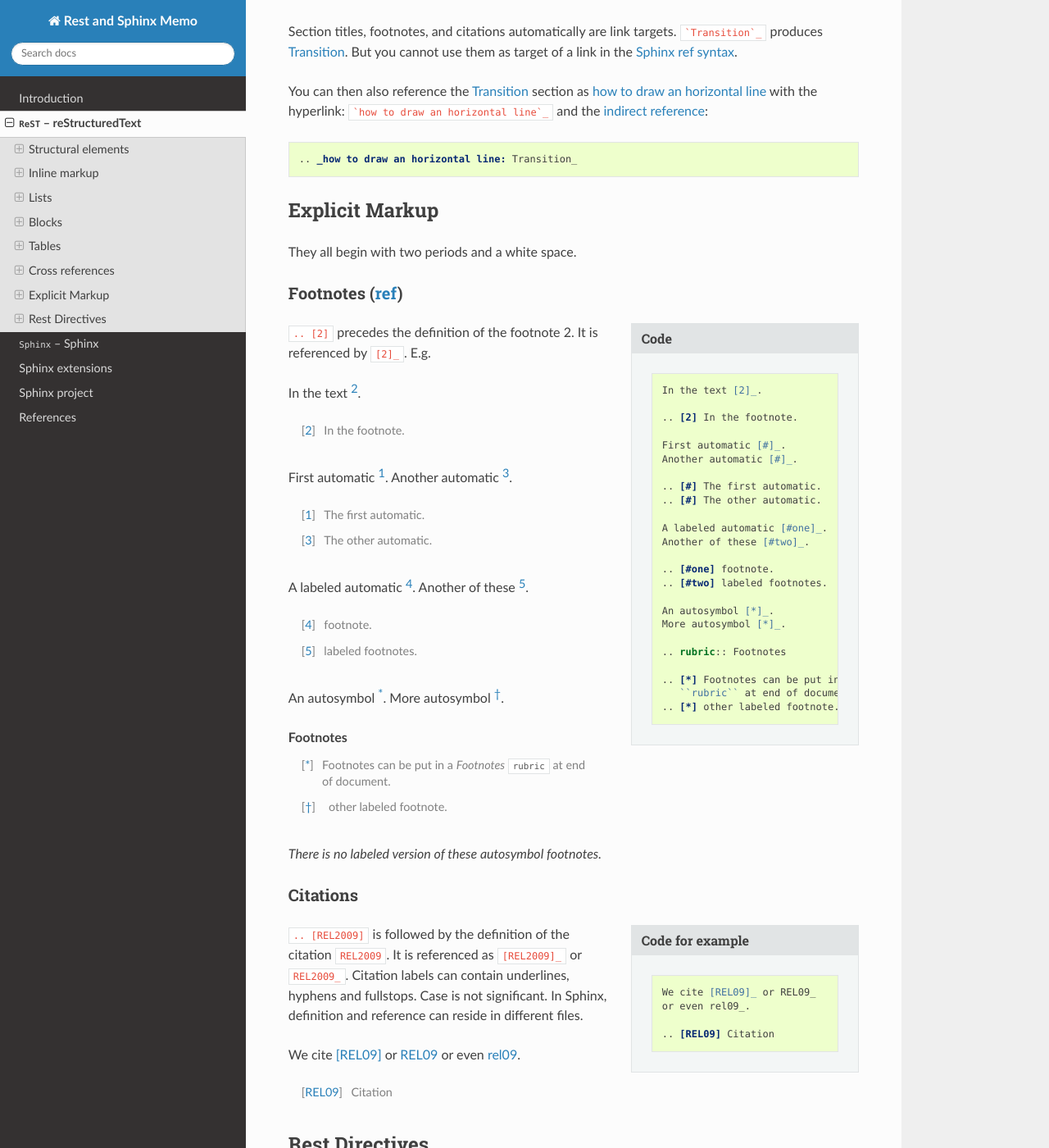
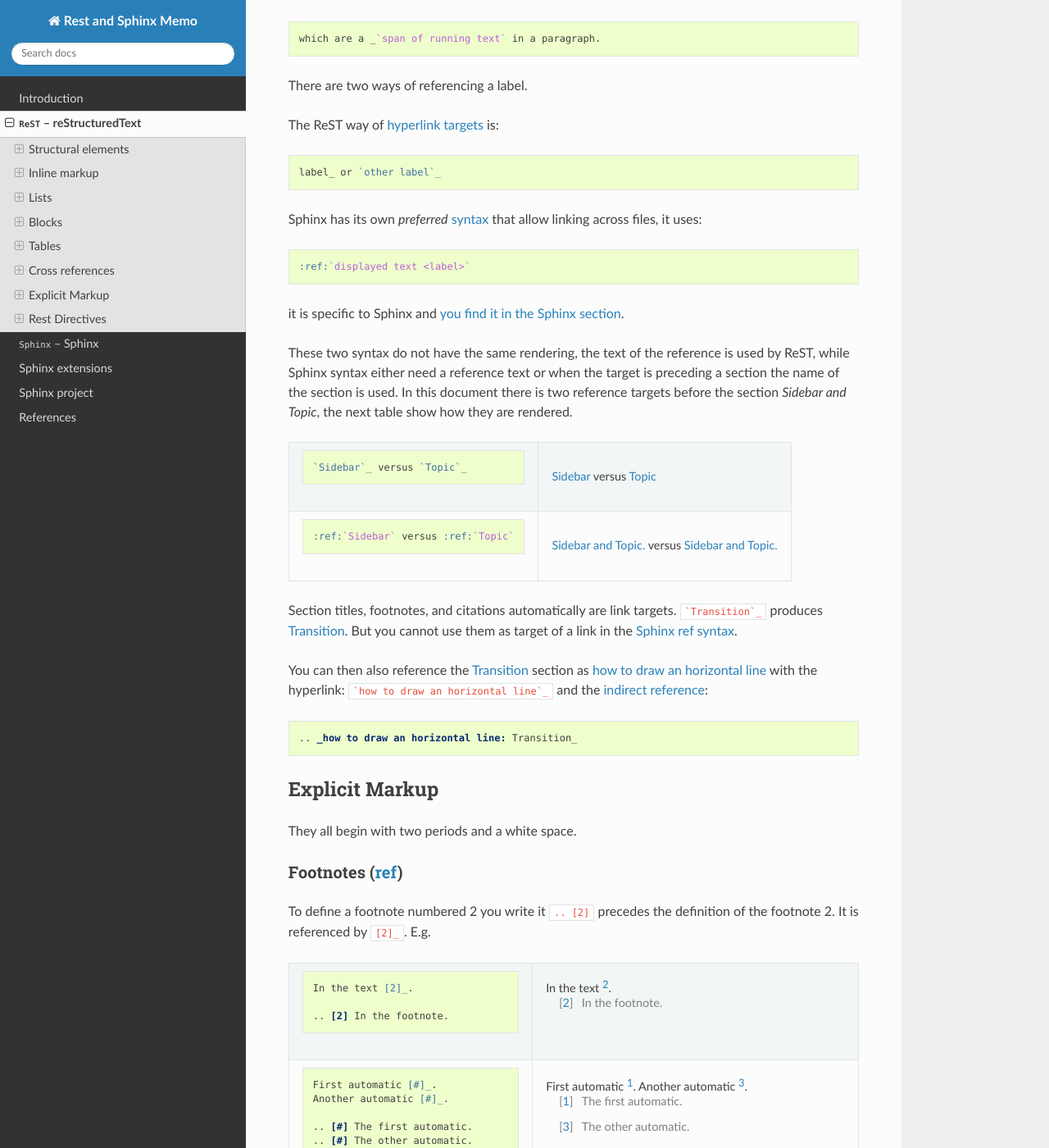
Before and after one commit to marczz/rest-sphinx-memo, a Sphinx documentation site: the page built from source/ReST.rst, in a window 1280 px wide and 1400 px high, scrolled down 14789 px. Shown: the whole window at 82% size. Built offline with Sphinx 7.4.7 and the Read the Docs theme 2.0.0, drawn with Linux system fonts in a browser that asks for light colours; formulas are drawn with MathJax 3; the version number could not be read and is left out; some of the changed text lies outside the part shown.

Commit message:
ReST.rst: refined
- added references
- mention some ambiguities
- enhance layout

````diff
--- a/source/ReST.rst
+++ b/source/ReST.rst
@@ -495,31 +495,11 @@
 
 Block quote
 -----------
-.. comment
-
-   ::
-
-      indenting them more than the surrounding paragraphs.
-
-         Neither from itself nor from another,
-         Nor from both,
-         Nor without a cause,
-         Does anything whatever, anywhere arise.
-
-         --Nagarjuna - *Mulamadhyamakakarika*
-
-         .. pull-quote::
-
-            Just as a solid rock ...
-
-         .. highlights::
-
-            With these *highlights* ...
 
 
 ::
 
-   surrounding paragraph.
+   created by ... surrounding paragraph.
 
       Neither from itself nor from another,
       Nor from both,
@@ -1015,7 +995,10 @@
 
 There exist two way to write hyperlink references
 (:restref:`ref<restructuredtext.html#hyperlink-references>`),
-either in a `citation style`_ or in an `in-line style`_.
+either in a `citation style`_ or inline with `embedded-uri`_.
+
+.. index::
+   reference; citation style
 
 .. citation style:
 
@@ -1024,10 +1007,9 @@
 
 .. code-block:: ReST
 
-      A link to `Sphinx Home`_ in citation style.
-
-      .. _Sphinx Home: http://sphinx.pocoo.org
-
+   A link to `Sphinx Home`_ in citation style.
+
+   .. _Sphinx Home: http://sphinx.pocoo.org
 
 
 A link to `Sphinx Home`_ in citation style ( :restref:`ref
@@ -1036,18 +1018,28 @@
 In printed documents the link will be listed similar as a citation, as
 opposed to HTML documents.
 
+.. _reference name:
+
+The reference is composed of words made of alphabetic and numeric
+characters and characters in the set ``[,:_+-]`` *without double
+hyphens*, separated by spaces. (:restref:`ref
+<restructuredtext.html#reference-names>`)
+
+The targets are equivalent when they differ only by case, number of
+spaces *space character, tabulation or new line*.
+
 When the target has no embedded spaces the backquotes are not
 necessary:
 
 .. code-block:: ReST
 
-      A link to Sphinx_ in citation style.
+   A link to Sphinx_ in citation style.
 
 
 .. _indirect reference:
 
-If for the same hyperlink target you want to use a you want to use a
-new link text you can use an *indirect reference*. With the following
+If for the same hyperlink target you want to use a you want to use
+many references you can use an *indirect reference*. With the following
 indirect references pocoo_, Sphinx_, `The manual`_ and  Documentation_
 refer to the same place.
 
@@ -1076,31 +1068,46 @@
    .. _The manual:
    .. _pocoo:  http://sphinx.pocoo.org
 
-Multiple adjacent internal hyperlink targets
-will  all point to the same element.
-
-.. in-line style:
-
-In-line style
+Multiple adjacent hyperlink references
+will  all point to the same target.
+
+.. index::
+   hyperlink; standalone
+
+Standalone Hyperlink.
+^^^^^^^^^^^^^^^^^^^^^
+Reference: :restref:`ref
+<restructuredtext.html#standalone-hyperlink>`
+
++--------------------------------------+--------------------------------------+
+|.. code-block:: ReST                  |We may use URI like                   |
+|                                      |http://sphinx.pocoo.org or an email   |
+|   We may use URI like                |address like project@sphinx.org       |
+|   http://sphinx.pocoo.org or         |                                      |
+|   an email address like              |                                      |
+|   project@sphinx.org                 |                                      |
+|                                      |                                      |
++--------------------------------------+--------------------------------------+
+
+.. _embedded-uri:
+
+.. index::
+   reference; embedded
+   reference; in-line
+   hyperlink; embedded
+
+Embedded URI.
 ^^^^^^^^^^^^^
+
+Reference: :restref:`ref
+<restructuredtext.html#embedded-uris-and-aliases>`
 
 +--------------------------------------+--------------------------------------+
 |.. code-block:: ReST                  |In-line versions are `Sphinx Home     |
-|                                      |<http://sphinx.pocoo.org>`_ or        |
-|    In-line versions are              |`<http://sphinx.pocoo.org>`_.         |
-|    `Sphinx Home                      |                                      |
-|    <http://sphinx.pocoo.org>`_       |                                      |
-|    or `<http://sphinx.pocoo.org>`_   |                                      |
-|                                      |                                      |
+|                                      |<http://sphinx.pocoo.org>`_.          |
+|   In-line versions are `Sphinx Home  |                                      |
+|   <http://sphinx.pocoo.org>`_        |                                      |
 +--------------------------------------+--------------------------------------+
-
-
-.. index::
-   hyperlink; standalone
-
-Any URI like http://sphinx.pocoo.org or an email adress like
-project@sphinx.org are also recognized (:restref:`ref
-<restructuredtext.html#standalone-hyperlink>`).
 
 
 .. index::
@@ -1114,8 +1121,8 @@
 .. _internal:
 .. _ref:
 
-internal document reference
----------------------------
+Internal document reference.
+----------------------------
 To define ``label`` as label for any text location internal to a document,
 precede the text location with:
 
@@ -1139,22 +1146,42 @@
 
 .. _rest_ref:
 
-The :restref:`reST way
-<restructuredtext.html#hyperlink-targets>`
-is:
+The ReST way of :restref:`hyperlink targets
+<restructuredtext.html#hyperlink-targets>` is:
 
 .. code-block:: ReST
 
    label_ or `other label`_
 
-The *preferred*
-:sphinx:`Sphinx way <markup/inline.html#cross-referencing-syntax>`
-allows linking across files, it  uses::
+Sphinx has its own *preferred*
+:sphinx:`syntax <markup/inline.html#cross-referencing-syntax>`
+that allow linking across files, it  uses::
 
    :ref:`displayed text <label>`
 
 it is specific to Sphinx and :ref:`you find it in the Sphinx section
 <sphinx_cross_references>`.
+
+These two syntax do not have the same rendering, the text of the
+reference is used by ReST, while Sphinx syntax either need a reference
+text or when the target is preceding a section the name of the section
+is used. In this document there is two reference targets before the
+section *Sidebar and Topic*, the next table show how they are
+rendered.
+
+.. list-table::
+
+   * - .. code-block:: ReST
+
+          `Sidebar`_ versus `Topic`_
+
+     -  `Sidebar`_ versus `Topic`_
+
+   * - .. code-block:: ReST
+
+          :ref:`Sidebar` versus :ref:`Topic`
+
+     - :ref:`Sidebar` versus :ref:`Topic`
 
 Section titles, footnotes, and citations automatically are link targets.
 ```Transition`_`` produces `Transition`_. But you cannot use them as
@@ -1183,72 +1210,86 @@
 
 Footnotes (:restref:`ref <restructuredtext.html#footnotes>`)
 ------------------------------------------------------------
-.. sidebar:: Code
-
-   ::
-
-      In the text [2]_.
-
-      .. [2] In the footnote.
-
-      First automatic [#]_.
-      Another automatic [#]_.
-
-      .. [#] The first automatic.
-      .. [#] The other automatic.
-
-      A labeled automatic [#one]_.
-      Another of these [#two]_.
-
-      .. [#one] footnote.
-      .. [#two] labeled footnotes.
-
-      An autosymbol [*]_.
-      More autosymbol [*]_.
-
-      .. rubric:: Footnotes
-
-      .. [*] Footnotes can be put in a *Footnotes*
-         ``rubric`` at end of document.
-      .. [*] other labeled footnote.
-
+To define a footnote numbered 2 you write it
 ``.. [2]`` precedes the definition of the footnote 2.  It is referenced by
 ``[2]_``. E.g.
 
-In the text [2]_.
-
-.. [2] In the footnote.
-
-First automatic [#]_.
-Another automatic [#]_.
-
-.. [#] The first automatic.
-.. [#] The other automatic.
-
-A labeled automatic [#one]_.
-Another of these [#two]_.
-
-.. [#one] footnote.
-.. [#two] labeled footnotes.
-
-An autosymbol [*]_.
-More autosymbol [*]_.
-
-.. rubric:: Footnotes
-
-.. [*] Footnotes can be put in a *Footnotes*
-   ``rubric`` at end of document.
-.. [*] other labeled footnote.
-
-
-*There is no labeled version of these autosymbol footnotes.*
+
+.. list-table::
+   :widths: 40, 60
+
+   *
+      - .. code-block:: ReST
+
+           In the text [2]_.
+
+           .. [2] In the footnote.
+
+      - In the text [2]_.
+
+        .. [2] In the footnote.
+
+   *  - .. code-block:: ReST
+
+           First automatic [#]_.
+           Another automatic [#]_.
+
+           .. [#] The first automatic.
+           .. [#] The other automatic.
+
+      - First automatic [#]_.
+        Another automatic [#]_.
+
+        .. [#] The first automatic.
+        .. [#] The other automatic.
+
+   *  - .. code-block:: ReST
+
+           A labeled automatic [#one]_.
+           Another of these [#two]_.
+
+           .. [#one] footnote.
+           .. [#two] labeled footnotes.
+
+      - A labeled automatic [#one]_.
+        Another of these [#two]_.
+
+        .. [#one] footnote.
+        .. [#two] labeled footnotes.
+
+   *  - .. code-block:: ReST
+
+           An autosymbol [*]_.
+           More autosymbol [*]_.
+
+           .. rubric:: Footnotes
+
+           .. [*] Footnote in a *Footnotes*
+              ``rubric`` at end of document.
+           .. [*] other labeled footnote.
+
+      - An autosymbol [*]_.
+        More autosymbol [*]_.
+
+        .. rubric:: Footnotes
+
+        .. [*] Footnote in a *Footnotes*
+               ``rubric`` at end of document.
+        .. [*] other labeled footnote.
+
+
+*Labeled footnotes are always numerics.*
 
 .. index::
    !citation
 
 Citations
 ---------
-.. sidebar:: Code for example
+ref: :restref:`citations <restructuredtext.html#citations>` and
+:restref:`citation references
+<restructuredtext.html#citation-references>`
+
+.. sidebar:: Code
 
    ::
 
@@ -1257,10 +1298,12 @@
 
       .. [REL09] Citation
 
-``.. [REL2009]`` is followed by the definition of the citation ``REL2009``.  It
-is referenced as ``[REL2009]_`` or ``REL2009_``.  Citation labels can contain
-underlines, hyphens and fullstops.  Case is not significant.  In Sphinx,
-definition and reference can reside in different files.
+``.. [REL2009]`` is followed by the definition of the citation
+``REL2009``.  It is referenced as ``[REL2009]_`` or ``REL2009_``.
+Citation labels are single word `reference name`_
+and can contain underlines, hyphens and fullstops.  Case
+is not significant. In Sphinx, definition and reference can reside in
+different files.
 
 We cite [REL09]_ or REL09_
 or even rel09_.
@@ -1336,28 +1379,6 @@
 image and figure
 ----------------
 
-.. sidebar:: Code for examples
-
-   ::
-
-      .. image:: _static/NeoHittiteSphinx.svg
-         :width: 120px
-         :alt: Sphinx Neo-Hittite
-         :target: https://it.wikipedia.org/wiki/Telepinu_(divinità)
-
-      .. figure:: _static/NeoHittiteSphinx.svg
-         :width: 120px
-         :alt: Sphinx Neo-Hittite
-
-         Sphinx Neo-Hittite
-
-         Telepinu is an `Hitite <http://en.wikipedia.org/wiki/Hittites>`_
-         deity.
-
-   `Other options <ReST image directive>`_ are:
-
-   -  ``:scale: <integer percentage>``,
-   -  ``:align: {top|middle|bottom|left|right}``
 
 **Images** (:restref:`ref <directives.html#images>`)
 are simple pictures, see also
@@ -1368,6 +1389,12 @@
    http://www.britishmuseum.org/system_pages/beta_collection_introduction/beta_collection_object_details.aspx?objectId=1650465&partId=1
 
 
+.. code-block:: ReST
+
+   .. image:: _static/NeoHittiteSphinx.svg
+      :width: 120px
+      :alt: Sphinx Neo-Hittite
+      :target: https://it.wikipedia.org/wiki/Telepinu_(divinità)
 
 .. only:: not latex
 
@@ -1392,6 +1419,18 @@
 A **figure** (:restref:`ref <directives.html#figure>`) add to an image
 an optional caption and an optional legend.
 
+.. code-block:: ReST
+
+   .. figure:: _static/NeoHittiteSphinx.svg
+       :width: 120px
+       :alt: Sphinx Neo-Hittite
+
+       Sphinx Neo-Hittite
+
+       Telepinu is an `Hitite <http://en.wikipedia.org/wiki/Hittites>`_
+       deity.
+
+
 .. only:: not latex
 
    .. figure:: _static/NeoHittiteSphinx.svg
@@ -1414,6 +1453,10 @@
       Telepinu is an `Hitite <http://en.wikipedia.org/wiki/Hittites>`_
       deity.
 
+`Other options <ReST image directive>`_ are:
+
+-  ``:scale: <integer percentage>``,
+-  ``:align: {top|middle|bottom|left|right}``
 
 .. index::
    image; latex
@@ -1440,7 +1483,8 @@
 
 Latex does not support svg and it has to be converted to eps or pdf,
 pdf being the only one to support transparency.
-The conversion can be done with  Inscape, it can be automated as `explained by Johan B. C. Engelen
+The conversion can be done with  Inscape, it can be automated as
+`explained by Johan B. C. Engelen
 <http://ctan.tug.org/tex-archive/info/svg-inkscape/InkscapePDFLaTeX.pdf>`_.
 You can also use the `ipe drawing editor
 <http://ipe7.sourceforge.net/>`_.
@@ -1453,7 +1497,7 @@
 
 .. _rst-code:
 
-code blocks
+Code blocks
 -----------
 
 :restref:`ref: code directive <directives.html#code>`
@@ -1488,7 +1532,7 @@
    single: reference; styled
    single: unicode; character code
 
-replacements
+Replacements
 ------------
 rest references: :restref:`substitution definitions (specification)
 <restructuredtext.html#substitution-definitions>`,
@@ -1506,39 +1550,55 @@
 See also: `docutil FAQ: How can I represent esoteric characters?
 <http://docutils.sourceforge.net/FAQ.html#how-can-i-represent-esoteric-characters-e-g-character-entities-in-a-document>`_.
 
-General replacements::
-
-   .. |something| replace:: here we
-      define what something is.
-
-.. sidebar:: Code for example
-
-   ::
-
-      .. |more-doc| replace::  *more in* **reST** *directives manual*
-      .. _more-doc: http://docutils.sourceforge.net/doc...
-      .. |copy|   unicode:: U+000A9 .. COPYRIGHT SIGN
-
-       Instead ...  use ``image`` |more-doc|_
-       ... include unicode characters like |copy|.
-
-Here ``|something|`` will be replaced by its definition.
-
-.. |more-doc| replace::  *more in* **reST** *directives manual*
-.. _more-doc: http://docutils.sourceforge.net/docs/ref/rst/directives.html#replacement-text
-
-Instead of  ``replace`` you can also use ``image`` |more-doc|_
-
-It is the only way  for nesting inline markup to create styled references
-like we did  *above*.
-
-.. |copy|   unicode:: U+000A9 .. COPYRIGHT SIGN
-
-We also use substitutions to include unicode characters like |copy|.
-
-If you use sphinx there are also three :sphinx:`predefined substitutions
+General replacements:
+
+.. list-table::
+   :widths: 50, 50
+
+   *  - .. code-block:: ReST
+
+           This example is |stupid|
+
+           .. |stupid| replace:: not so clever
+
+      - This example is |stupid|
+
+        .. |stupid| replace:: not so clever
+
+One use of replacements is to create styled reference.
+
+If we are not satisfied by a reference like:
+`more in ReST directives manual`_ that you get with
+
+.. code-block:: ReST
+
+   .. _ more in ReST directives manual:
+   .. _more-doc: http://docutils.sourceforge.net/doc...
+
+but you want to get: |more-doc|.
+
+You use ``|more-doc|`` with the replacement:
+
+.. code-block:: ReST
+
+   .. |more-doc| replace::  *more in* **reST** *directives manual*
+
+
+We also use substitutions to include unicode characters like |copy|
+with
+
+.. code-block:: ReST
+
+   .. |copy|   unicode:: U+000A9 .. COPYRIGHT SIGN
+
+If you use Sphinx there are also three :sphinx:`predefined substitutions
 <markup/inline.html#substitutions>`:
 ``|release|``, ``|version|``, ``|today|``.
+
+.. |more-doc| replace::  *more in* **reST** *directives manual*
+.. _more in ReST directives manual:
+.. _more-doc: http://docutils.sourceforge.net/docs/ref/rst/directives.html#replacement-text
+.. |copy|   unicode:: U+000A9 .. COPYRIGHT SIGN
 
 .. index::
    pair: include; directive
@@ -1575,7 +1635,9 @@
 
 .. _sidebar:
 
-sidebar, and topic
+.. _topic:
+
+Sidebar and Topic.
 ------------------
 
 A :restref:`sidebar <directives.html#sidebar>` or a :restref:`topic
@@ -1605,7 +1667,7 @@
 
 .. _rubric:
 
-rubric
+Rubric
 ------
 A :restref:`rubric
 <directives.html#rubric>`
@@ -1622,22 +1684,44 @@
 Comment
 -------
 
-.. sidebar:: Code for example
-
-   ::
-
-      .. Comment
-         Even more comment
-
-      Not comment anymore
-
-Everything starting like a directive with two periods and a space but is
-followed by normal text is a comment.  Mark the indentation in the example:
-
-.. Comment
-   Even more comment
-
-   Not comment anymore
+Everything starting like a directive with two periods and a space but
+not a valid construct is a comment. The comment consume all indented
+text following it. To avoid a confusion with an other constructs, you can
+let the first line of a block comment empty except the two periods.
+
+When the two dots are not followed by any text, but a blank line, this
+is an empty comment, that will not consume a following indented block.
+Empty comments are used to terminate a preceding construct.
+
+.. code-block:: ReST
+
+   .. One line comment
+
+   ..
+      A longer comment example
+      more comment
+
+      Still in comment
+
+   ..
+
+      Here is a block-quote,
+      not a comment anymore
+
+
+.. One line comment
+
+..
+   A longer comment example
+   more comment
+
+   Still in comment
+
+..
+
+   Here is a block-quote,
+   not a comment anymore
+
 
 .. _common_options:
 
@@ -1653,27 +1737,26 @@
 The class options ``:class:`` and ``:name:``
 are supported by most of the directives.
 
-The following topic render in html as::
+In the following :ref:`topic <topic>` and `autre <#topic>`_ the ``:name:`` act as a reference
+target. Here we can refer to the following block as `say-no-more`_.
+
+.. code-block:: ReST
+
+   .. topic:: The end
+      :class: exceptional
+      :name: say-no-more
+
+      A final word.
+
+The ``class`` render in html as:
+
+.. code-block:: html
 
   <div class="exceptional topic" id="say-no-more">
   <p class="topic-title first">the end</p>
   <p>A final word.</p>
   </div>
 
-.. sidebar:: Code for example
-
-   ::
-
-      .. topic:: The end
-         :class: exceptional
-         :name: say-no-more
-
-         A final word.
-
-
-The ``:name:`` act as a reference target. Here we can refer to the
-following block as `say-no-more`_.
-
 .. topic:: the end
    :class: exceptional
    :name: say-no-more
````
Also changed, not shown: other parts of source/ReST.rst (+5 -5 lines).
